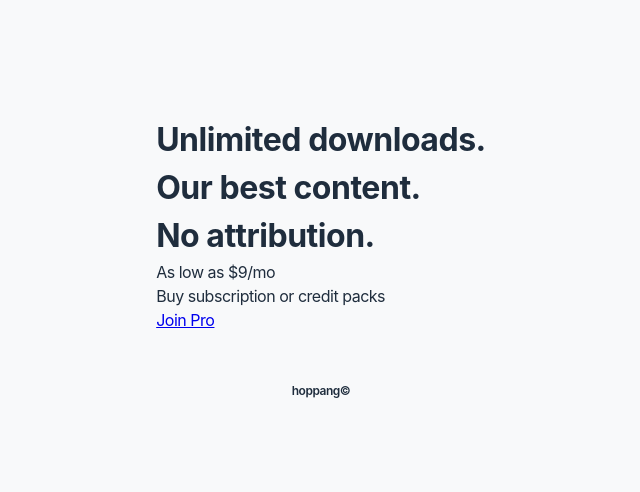
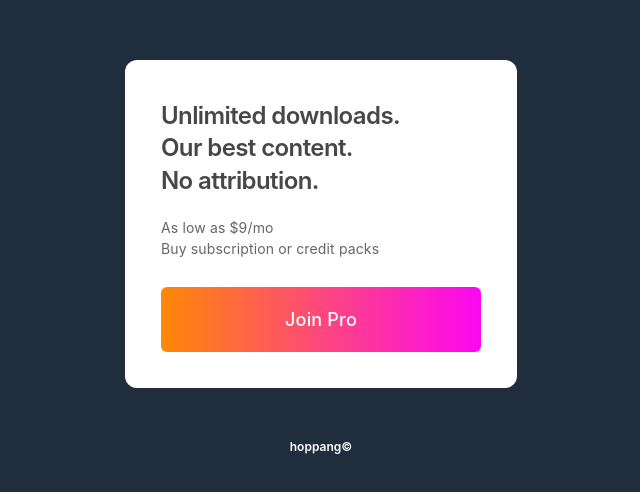
Before and after one commit to seokham/html, a plain HTML site: page ad_banner/ad_banner.html in a window 1280 px wide. Shown: the part 142-634 px from the top of the page, without its empty margins (319-959 px from the left). Drawn offline with Linux system fonts and the light colour scheme.

Commit message:
Update style.css

```diff
--- a/ad_banner/style.css
+++ b/ad_banner/style.css
@@ -9,7 +9,6 @@ html {
   font-size: 16px;
   line-height: 1.5;
   color: #1f2d3d;
-  letter-spacing: -0.03em;
 }
 
 body {
@@ -20,59 +19,62 @@ body {
   width: 100%;
   height: 100vh;
   margin: 0 auto;
-  background-color: #f8f9fa;
+  background-color: #1f2d3d;
 }
 
 body::after {
   content: "hoppang©";
   display: block;
   margin-top: 50px;
-  color: #1f2d3d;
+  color: #fff;
   font-size: 12px;
   font-weight: 600;
 }
 
-.google-search-result-item {
-  width: 100%;
-  max-width: 640px;
-  padding: 16px 20px;
-  border-radius: 4px;
+.modal {
+  position: relative;
+  flex-grow: 0;
+  flex-shrink: 0;
+  padding: 40px 36px 36px;
+  border-radius: 12px;
   background-color: #fff;
+  transition: box-shadow 250ms ease-in, transform 250ms ease-in;
 }
 
-.google-search-result-item a {
-  font-weight: 400;
-  text-decoration: none;
+.modal:hover {
+  transform: translateY(-1px);
+  box-shadow: 0 5px 10px 0 rgba(0, 0, 0, 0.3);
 }
 
-.google-search-result-item h1 {
-  margin-bottom: 0;
-  font-size: 20px;
-  line-height: 1.3;
+h1 {
+  margin-bottom: 20px;
+  font-size: 24px;
+  line-height: 1.35;
+  font-weight: 600;
+  letter-spacing: -0.025em;
+  color: #474747;
 }
 
-.google-search-result-item h1 a {
-  color: #1a0dab;
+p {
+  margin-bottom: 28px;
+  font-size: 14px;
+  line-height: 1.5;
+  color: #666;
+  letter-spacing: 0.01em;
 }
 
-.google-search-result-item > a {
-  margin-bottom: 4px;
-  letter-spacing: 0.02em;
-  font-size: 16px;
-  line-height: 1.5;
+a {
+  display: flex;
+  justify-content: center;
+  align-items: center;
+  width: 100%;
+  min-width: 320px;
+  height: 65px;
+  border-radius: 6px;
+  color: #fff;
+  font-size: 18px;
+  font-weight: 500;
+  letter-spacing: 0.01em;
+  text-decoration: none;
+  background: linear-gradient(90deg, #ff8806 0%, #fb07f3 100%);
 }
-
-.google-search-result-item > a {
-  color: #006621;
-}
-
-.google-search-result-item p {
-  font-size: 14px;
-  line-height: 1.57;
-  color: #545454;
-  letter-spacing: -0.01em;
-}
-
-.google-search-result-item p strong {
-  font-weight: 700;
-}
```
